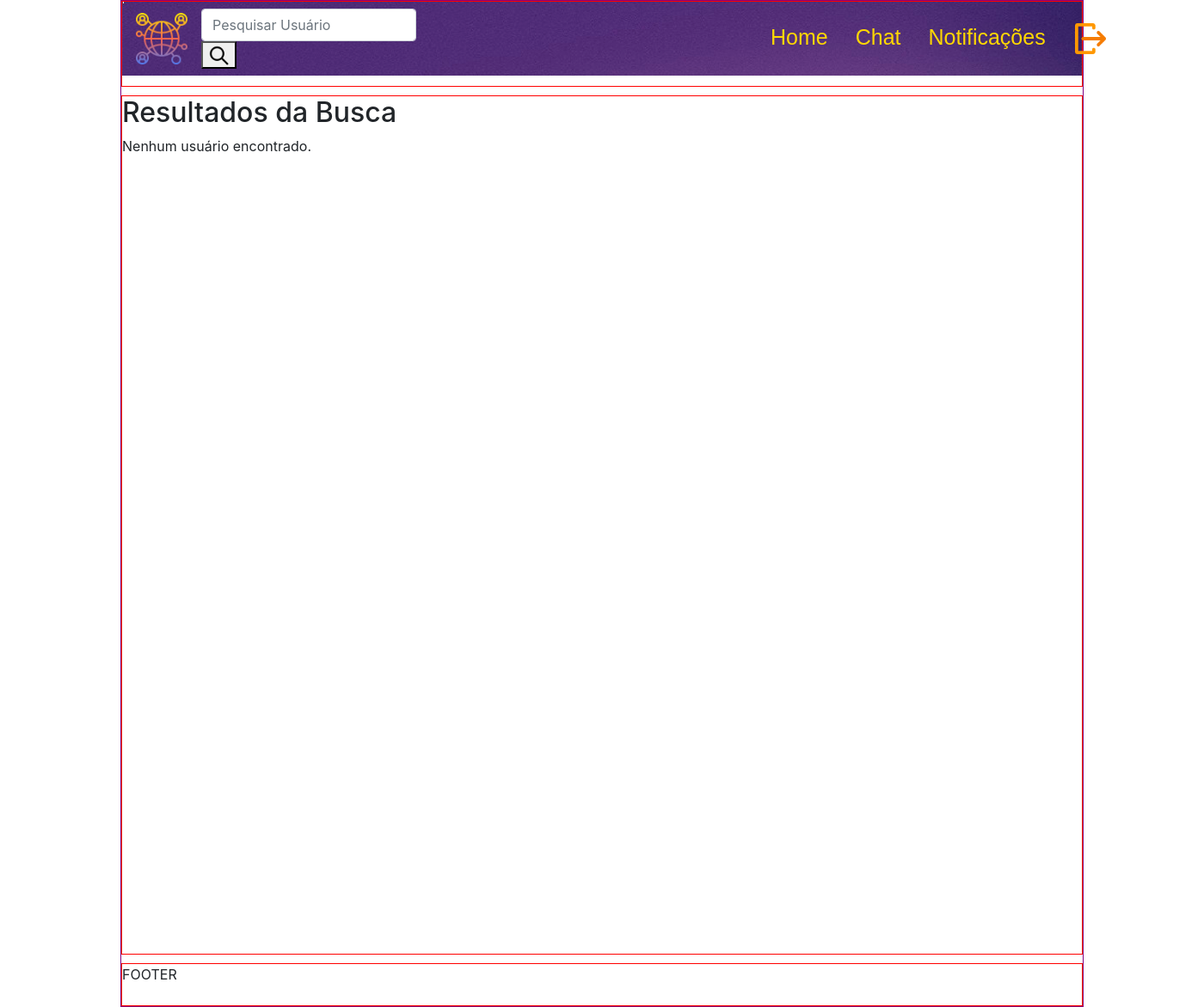
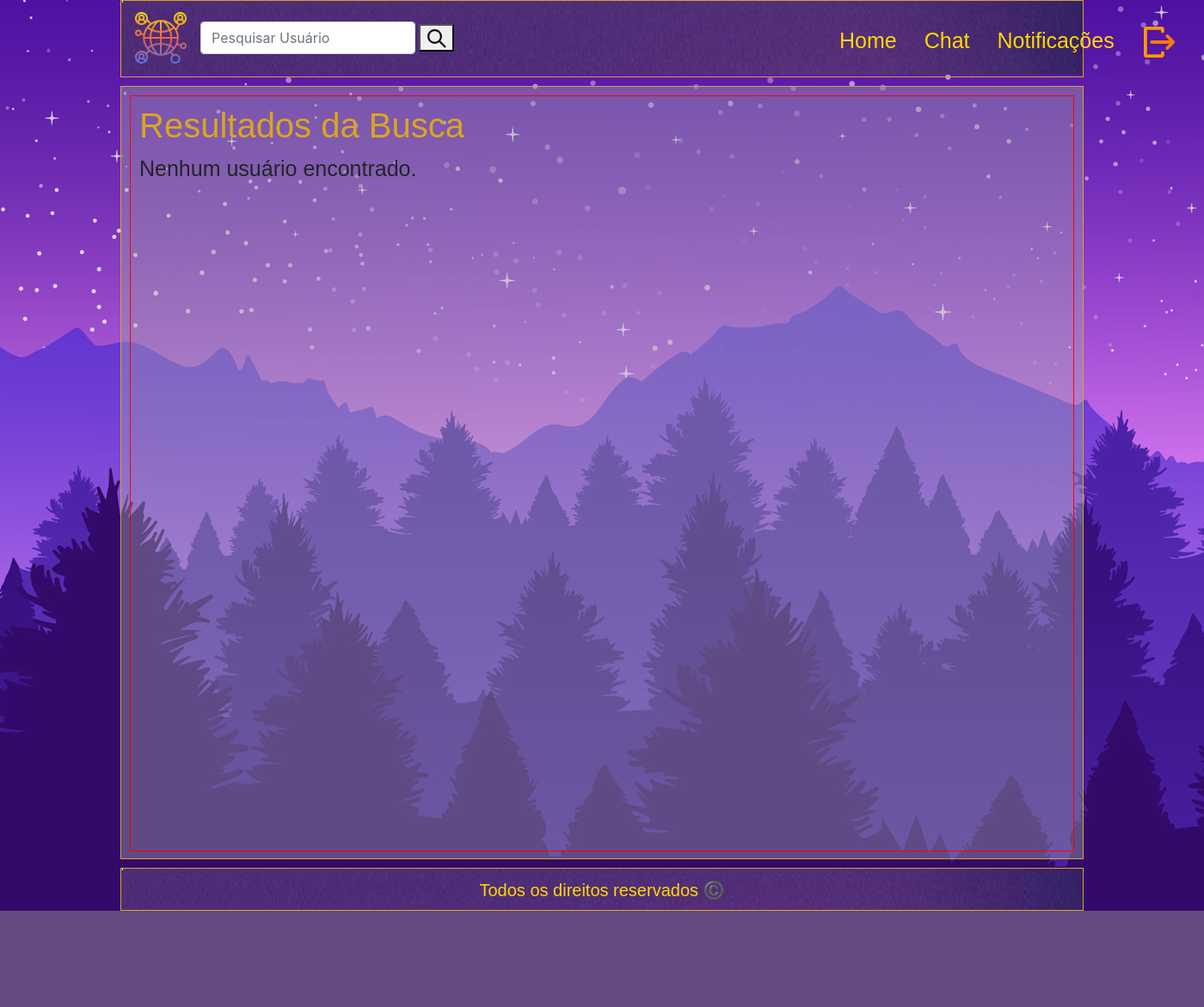
Before and after one commit to rafaeelcabral/ProjetoRedeSocial, a PHP site: page /resultado_busca.php?busca=1 in a window 1400 px wide. Shown: the whole page at 86% size. After the commit the page ends 1060 px from the top, so only its background shows below. Run offline with PHP 8.4, Linux system fonts and the light colour scheme; data that the repository does not hold is empty.

Commit message:
ajustando varias coisas ksks

```diff
--- a/estilo-paginainicial.css
+++ b/estilo-paginainicial.css
@@ -1,11 +1,12 @@
 body{
-    background: rgba(162, 170, 172, .4);
+    background-image: url(img/img.jpg);
+    background-repeat: repeat;
 }
 
 /*---------HEADER----------*/
 header{
-    border: 1px solid red;
-    height: 100px;
+    border: 1px solid goldenrod;
+    height: 90px;
 }
 
 nav{
@@ -18,6 +19,10 @@ button img{
     cursor: pointer;
 }
 
+ul{
+    padding-top: 10px;
+}
+
 li a{
     color: gold;
     font-size: 25px;
@@ -26,6 +31,10 @@ li a{
 
 li a:hover{
     color: goldenrod;
+}
+
+.form-inline{
+    width: 300px;
 }
 
 #logo{
@@ -45,17 +54,45 @@ li a:hover{
 
 /*---------SECTION---------*/
 section{
-    border: 1px solid red;
-    height: 1000px;
+    border: 1px solid goldenrod;
+    height: 900px;
+    background: rgba(162, 170, 172, .4);
     margin-top: 10px;
     margin-bottom: 10px;
+}
+
+#resultado_busca{
+    border: 1px solid red;
+    height: 98%;
+    margin: 10px;
+    padding: 10px;
+}
+
+#resultado_busca h2{
+    color: goldenrod;
+    font-size: 40px;
+    font-family: Chalkduster, fantasy;
+}
+
+#resultado_busca p{
+    font-size: 25px;
+    font-family: Chalkduster, fantasy;
 }
 /*-------------------------*/
 
 /*----------FOOTER---------*/
 footer{
-    border: 1px solid red;
+    border: 1px solid goldenrod;
+    background: url(img/fundo.jpg);
     height: 50px;
+    padding: 10px;
+}
+
+footer p{
+    color: gold;
+    font-size: 20px;
+    text-align: center;
+    font-family: Chalkduster, fantasy;
 }
 /*-------------------------*/
 
@@ -72,7 +109,7 @@ footer{
   /* Small divices [576px ou +] */
   @media(min-width: 576px){
     #container{
-        border: 1px solid purple;
+        /*border: 1px solid purple;*/
         width: 100%;
         margin: 0px auto;
     }
@@ -81,7 +118,7 @@ footer{
   /* Medium devices [768px ou +] */
   @media(min-width: 768px){
     #container{
-        border: 1px solid purple;
+        /*border: 1px solid purple;*/
         width: 90%;
         margin: 0px auto;
     }
@@ -90,13 +127,13 @@ footer{
   /* Large devices [992px ou +] */
   @media(min-width: 992px){
     #container{
-        border: 1px solid purple;
+        /*border: 1px solid purple;*/
         width: 80%;
         margin: 0px auto;
     }
 
     ul{
-      margin-left: 400px;
+      margin-left: 435px;
     }
   }
 /*-----------------------------*/
--- a/paginainicial.html
+++ b/paginainicial.html
@@ -78,7 +78,7 @@
       </section>
 
       <footer>
-        FOOTER
+        <p>Todos os direitos reservados ©️</p>
       </footer>
     </div>
     <!-- Optional JavaScript -->
--- a/resultado_busca.php
+++ b/resultado_busca.php
@@ -74,8 +74,9 @@
       </header>
 
       <section>
-        <h2>Resultados da Busca</h2>
         <div id="resultado_busca">
+
+          <h2>Resultados da Busca</h2>
 
           <?php
           // Incluir o arquivo de conexão
@@ -92,20 +93,19 @@
           if($result->num_rows > 0){
             while($row = $result->fetch_assoc()){
               echo"<hr>";
-              echo "<p>Nome: " . $row['username'] . "</p><br>";
+              echo "<br><p>Nome: " . $row['username'] . "</p>";
               echo "<p>Email: " . $row['email'] . "</p><br>";
-              echo "<hr>";
             }
           } else{
             echo "<p>Nenhum usuário encontrado.</p>";
           }
           ?>
 
-          </div>
+        </div>
       </section>
 
       <footer>
-        FOOTER
+        <p>Todos os direitos reservados ©️</p>
       </footer>
     </div>
     <!-- Optional JavaScript -->
```
Also changed, not shown: img/fundo.jpg, img/icon.png (deleted), img/icon2.png (deleted), img/perfil.png (deleted), img/power.png (deleted), img/sair.png (deleted).
